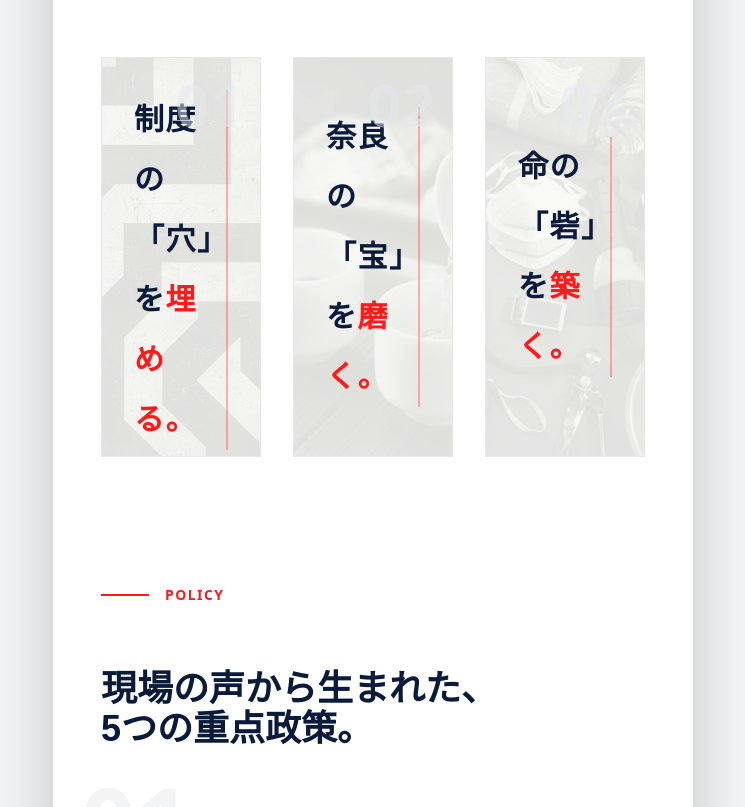
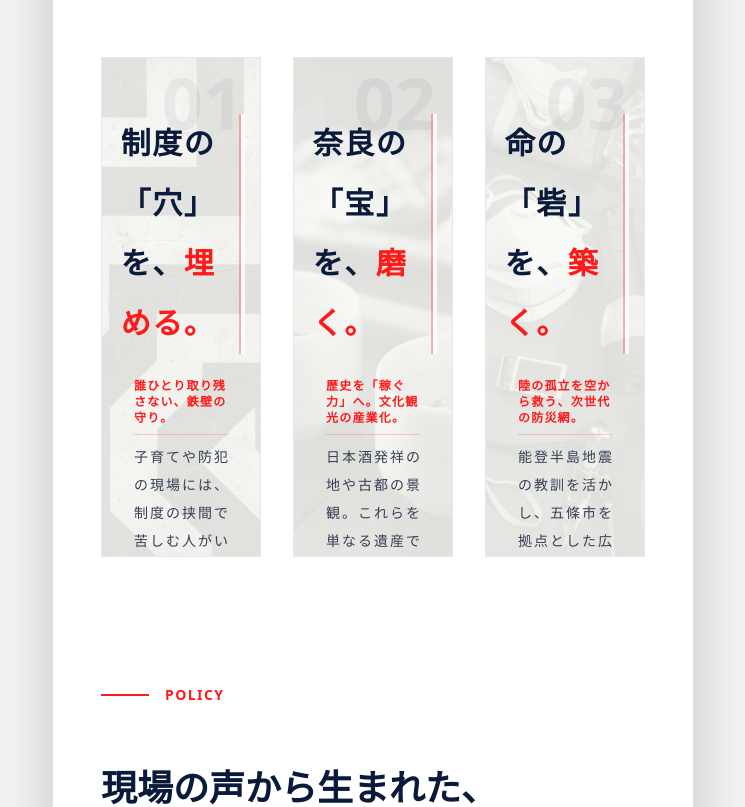
Before and after one commit to tkaminobiz-art/daichihoshikawa-git, a Next.js app: page / in a window 1280 px wide. Shown: the part 1000-1807 px from the top of the page, without its empty margins (267-1012 px from the left). Built offline with nearby package versions, Linux system fonts and the light colour scheme.

Commit message:
Refine VISION section: Add detailed descriptions and concrete policy tags

```diff
--- a/app/page.tsx
+++ b/app/page.tsx
@@ -334,13 +334,57 @@ export default function Page() {
                      </h4>
                   </Reveal>
                   <div className="grid grid-cols-1 md:grid-cols-3 gap-8 relative z-10">
-                     {["制度の「穴」を、埋める。", "奈良の「宝」を、磨く。", "命の「砦」を、築く。"].map((title, i) => (
+                     {[
+                        {
+                           title: "制度の「穴」を、", title2: "埋める。",
+                           sub: "誰ひとり取り残さない、鉄壁の守り。",
+                           desc: "子育てや防犯の現場には、制度の挟間で苦しむ人がいます。精神論ではなく「具体的な仕組み」で、その隙間を確実に埋めます。",
+                           tags: ["見守りカメラ", "シッター助成"]
+                        },
+                        {
+                           title: "奈良の「宝」を、", title2: "磨く。",
+                           sub: "歴史を「稼ぐ力」へ。文化観光の産業化。",
+                           desc: "日本酒発祥の地や古都の景観。これらを単なる遺産で終わらせず、滞在と消費を生む「産業」へと昇華させます。",
+                           tags: ["酒蔵ツーリズム", "食のハブ拠点"]
+                        },
+                        {
+                           title: "命の「砦」を、", title2: "築く。",
+                           sub: "陸の孤立を空から救う、次世代の防災網。",
+                           desc: "能登半島地震の教訓を活かし、五條市を拠点とした広域防災ベースと、ドローン物流網を構築し、命を繋ぐインフラを築きます。",
+                           tags: ["五條防災拠点", "ドローン物流"]
+                        }
+                     ].map((v, i) => (
                         <Reveal key={i} delay={i * 100}>
-                           <div className="group relative h-[400px] border border-gray-200 overflow-hidden bg-[#F9F9F6] transition-all duration-500 hover:shadow-2xl hover:-translate-y-2">
-                              <img src={visionImages[i]} className="absolute inset-0 w-full h-full object-cover opacity-10 group-hover:opacity-20 transition-opacity duration-500 grayscale" />
-                              <div className="absolute inset-0 p-8 flex flex-col justify-between z-10">
-                                 <span className="text-6xl font-black text-gray-200/50 absolute top-4 right-4">0{i + 1}</span>
-                                 <h5 className="writing-vertical-rl text-3xl font-serif font-bold text-[#0A1A3A] tracking-wider my-auto border-r-2 border-[#FF1A1A]/30 pr-6 leading-loose" dangerouslySetInnerHTML={{ __html: title.replace("、", "<span class='text-[#FF1A1A]'>") + "</span>" }} />
+                           <div className="group relative h-[500px] border border-gray-200 overflow-hidden bg-[#F9F9F6] transition-all duration-500 hover:shadow-2xl hover:-translate-y-2 flex flex-col">
+                              <img src={visionImages[i]} className="absolute inset-0 w-full h-full object-cover opacity-10 group-hover:opacity-15 transition-opacity duration-500 grayscale" />
+
+                              {/* Number */}
+                              <span className="text-7xl font-black text-[#0A1A3A]/5 absolute top-2 right-4 z-0 group-hover:text-[#FF1A1A]/10 transition-colors">0{i + 1}</span>
+
+                              <div className="relative z-10 p-8 flex-1 flex flex-col">
+                                 {/* Vertical Slogan */}
+                                 <div className="flex-1 flex items-center justify-center py-6">
+                                    <h5 className="writing-vertical-rl text-3xl font-serif font-bold text-[#0A1A3A] tracking-wider border-r-2 border-[#FF1A1A]/30 pr-6 leading-loose shadow-[4px_0_0_0_rgba(255,255,255,0.8)]">
+                                       {v.title}<span className="text-[#FF1A1A]">{v.title2}</span>
+                                    </h5>
+                                 </div>
+
+                                 {/* Detailed Description */}
+                                 <div className="mt-auto space-y-4">
+                                    <h6 className="text-[#FF1A1A] font-bold text-xs tracking-widest border-b border-[#FF1A1A]/20 pb-2 mb-2">
+                                       {v.sub}
+                                    </h6>
+                                    <p className="text-sm font-medium text-gray-700 leading-loose text-justify">
+                                       {v.desc}
+                                    </p>
+                                    <div className="flex flex-wrap gap-2 pt-2">
+                                       {v.tags.map((tag, t) => (
+                                          <span key={t} className="text-[10px] font-bold bg-[#0A1A3A] text-white px-2 py-1 rounded-sm">
+                                             # {tag}
+                                          </span>
+                                       ))}
+                                    </div>
+                                 </div>
                               </div>
                            </div>
                         </Reveal>
```
